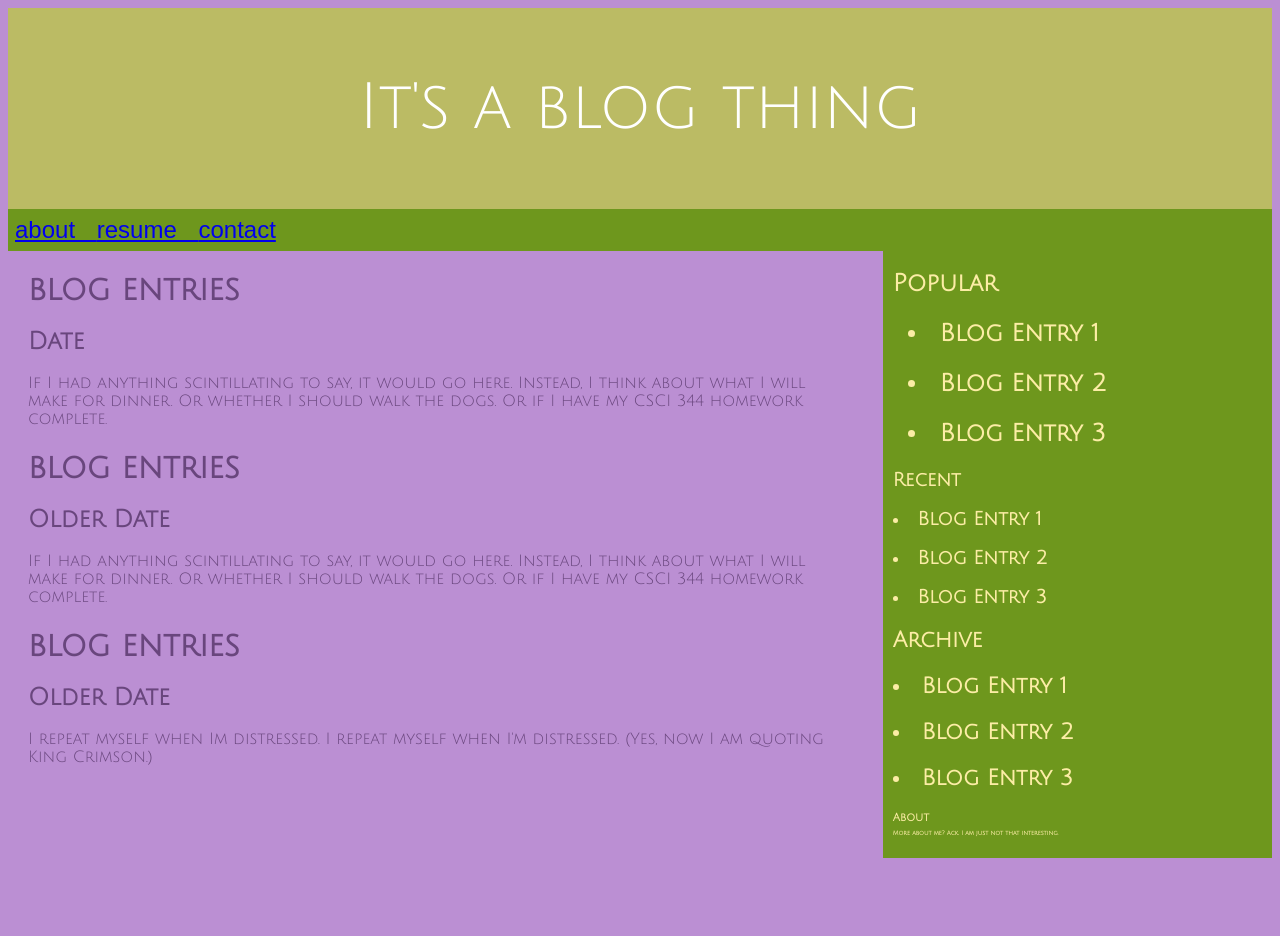
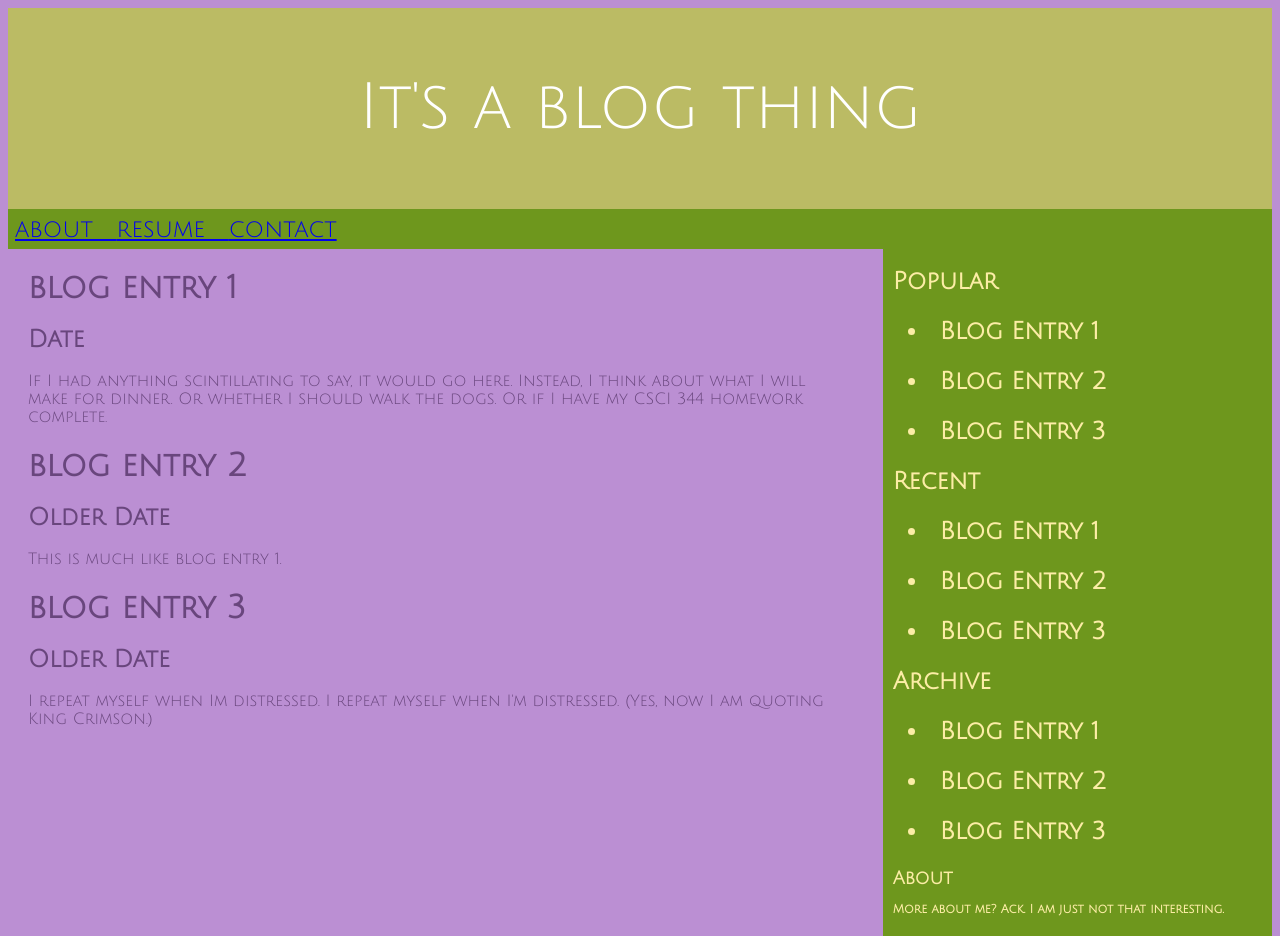
Before and after one commit to arwenhawes/CSCI_344_LAB_1, a plain HTML site: page blog.html in a window 1280 px wide. Before the commit the page ends 858 px from the top, so only its background shows below. Drawn offline with Linux system fonts and the light colour scheme; a web font is replaced by a local one.

Commit message:
changed text in blog and updated about in blog_style

```diff
--- a/blog.html
+++ b/blog.html
@@ -4,7 +4,6 @@
       <title>arwen's blog</title>
 
       <link rel="stylesheet" href="blog_style.css" type="text/css">
-      <link href='http://fonts.googleapis.com/css?family=Englebert' rel='stylesheet' type='text/css'>
       <link href='http://fonts.googleapis.com/css?family=Julius+Sans+One' rel='stylesheet' type='text/css'>
 
   </head>
@@ -22,19 +21,17 @@
 
     </div>
     <div class='blog'>
-      <h1> blog entries</h1>
+      <h1> blog entry 1</h1>
       <h2> Date </h2>
       <p> If I had anything scintillating to say, it would go here.
         Instead, I think about what I will make for dinner. Or whether I should walk the dogs.
         Or if I have my CSCI 344 homework complete.</p>
 
-      <h1> blog entries</h1>
+      <h1> blog entry 2</h1>
       <h2> Older Date </h2>
-      <p> If I had anything scintillating to say, it would go here.
-        Instead, I think about what I will make for dinner. Or whether I should walk the dogs.
-        Or if I have my CSCI 344 homework complete.</p>
+      <p> This is much like blog entry 1.</p>
 
-      <h1> blog entries</h1>
+      <h1> blog entry 3</h1>
       <h2> Older Date </h2>
       <p> I repeat myself when Im distressed. I repeat myself when I'm distressed.
         (Yes, now I am quoting King Crimson.)</p>
@@ -46,16 +43,18 @@
       <p><li>Blog Entry 1</p>
       <p><li>Blog Entry 2</p>
       <p><li>Blog Entry 3</p></div>
-    <h3>Recent<h3>
+    <h2>Recent<h2>
+      <div class='sidebar_p'>
       <p><li>Blog Entry 1</p>
       <p><li>Blog Entry 2</p>
-      <p><li>Blog Entry 3</p>
-    <h3>Archive<h3>
+      <p><li>Blog Entry 3</p></div>
+    <h2>Archive<h2>
+      <div class='sidebar_p'>
       <p><li>Blog Entry 1</p>
       <p><li>Blog Entry 2</p>
-      <p><li>Blog Entry 3</p>
+      <p><li>Blog Entry 3</p></div>
     <div class='about'>
-      <h1>About</h1>
+      <h2>About</h2>
     <p>More about me? Ack. I am just not that interesting.</p>
     </div>
     </div>
--- a/blog_style.css
+++ b/blog_style.css
@@ -15,7 +15,7 @@ font-family:'Julius Sans One', sans-serif;color: #FFF;/*font-size: 100%;*/
 }
 
 .subheader{
-  font-family: 'Englebert',sans-serif;font-size:150%;color: #FCEDA6;
+  font-size:150%;color: #FCEDA6;
   background: #6E971D;
   padding: 7px;
   word-spacing: 15px;
@@ -44,5 +44,5 @@ font-family:'Julius Sans One', sans-serif;color: #FFF;/*font-size: 100%;*/
   left:15px;
 }
 .about{
-  font-size: 25%;
+  font-size: 50%;
 }
```
